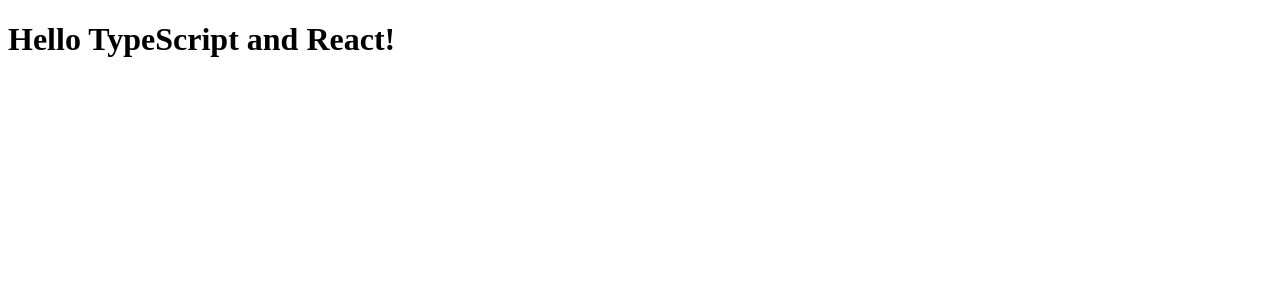
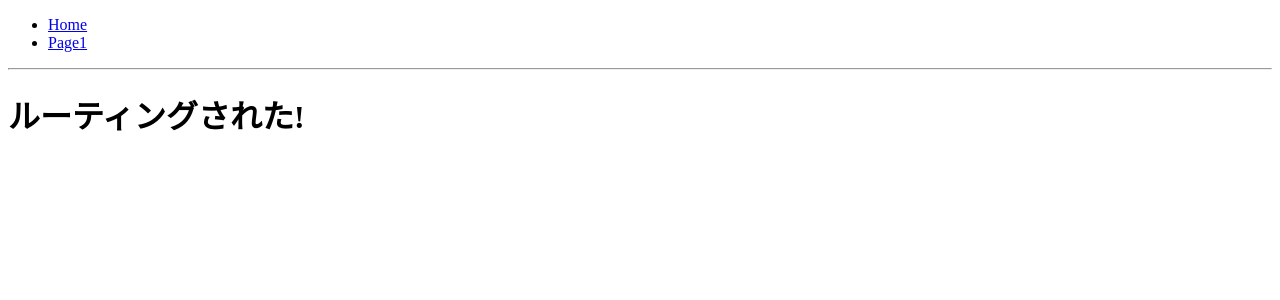
Before and after one commit to akiumikin/study_graph_ql_in_d_gourp_front, a React app in the folder react_app/: page /page1 in a window 1280 px wide. Shown: the top 300 px of the page. Built offline with nearby package versions, Linux system fonts and the light colour scheme; the HTML template or start-up script is replaced by a standard one.

Commit message:
refs #4 SPAのルーティングを設定

```diff
--- a/react_app/package.json
+++ b/react_app/package.json
@@ -32,7 +32,9 @@
   "dependencies": {
     "@types/react": "^16.8.23",
     "@types/react-dom": "^16.8.4",
+    "@types/react-router-dom": "^4.3.4",
     "react": "^16.8.6",
-    "react-dom": "^16.8.6"
+    "react-dom": "^16.8.6",
+    "react-router-dom": "^5.0.1"
   }
 }
--- a/react_app/src/components/App.tsx
+++ b/react_app/src/components/App.tsx
@@ -1,16 +1,7 @@
 import * as React from "react";
 
-export interface AppProps {
-  compiler: string;
-  framework: string;
-}
-
-export class App extends React.Component<AppProps, {}> {
+export class App extends React.Component {
   render() {
-    return (
-    <h1>
-      Hello {this.props.compiler} and {this.props.framework}!
-    </h1>
-    );
+    return <h1>Hello React!</h1>;
   }
 }
--- /dev/null
+++ b/react_app/src/components/NotFound.tsx
@@ -0,0 +1,13 @@
+import * as React from "react";
+import { Link } from 'react-router-dom'
+
+export class NotFound extends React.Component {
+  render() {
+    return (
+      <>
+        <h1>ページが見つかりません</h1>
+        <div><Link to='/'>Topに戻る</Link></div>
+      </>
+    );
+  }
+}
--- /dev/null
+++ b/react_app/src/components/Page1.tsx
@@ -0,0 +1,7 @@
+import * as React from "react";
+
+export class Page1 extends React.Component {
+  render() {
+    return <h1>ルーティングされた!</h1>;
+  }
+}
--- a/react_app/src/index.tsx
+++ b/react_app/src/index.tsx
@@ -1,10 +1,9 @@
 import * as React from 'react';
 import * as ReactDOM from 'react-dom';
+import { Routes } from './routes'
 import './favicon.ico';
 
-import { App } from './components/App';
-
 ReactDOM.render(
-  <App compiler="TypeScript" framework="React" />,
+  <Routes />,
   document.getElementById('app')
 );
--- /dev/null
+++ b/react_app/src/routes.tsx
@@ -0,0 +1,24 @@
+import * as React from 'react';
+import { BrowserRouter, Switch, Route, Link } from 'react-router-dom'
+
+import { App } from './components/App';
+import { Page1 } from './components/Page1'
+import { NotFound } from './components/NotFound'
+
+export const Routes = () => (
+  <BrowserRouter>
+    <div>
+      <ul>
+        <li><Link to='/'>Home</Link></li>
+        <li><Link to='/page1'>Page1</Link></li>
+      </ul>
+
+      <hr />
+      <Switch>
+        <Route exact path='/' component={App} />
+        <Route path='/page1' component={Page1} />
+        <Route component={NotFound} />
+      </Switch>
+    </div>
+  </BrowserRouter>
+)
--- a/react_app/webpack.config.js
+++ b/react_app/webpack.config.js
@@ -44,6 +44,7 @@
   devServer: {
     host: '0.0.0.0',
     disableHostCheck: true,
+    historyApiFallback: true,
     contentBase: './dist'
   }
 };
```
Also changed, not shown: 1 other file (tests, documents, lock files or other folders).
